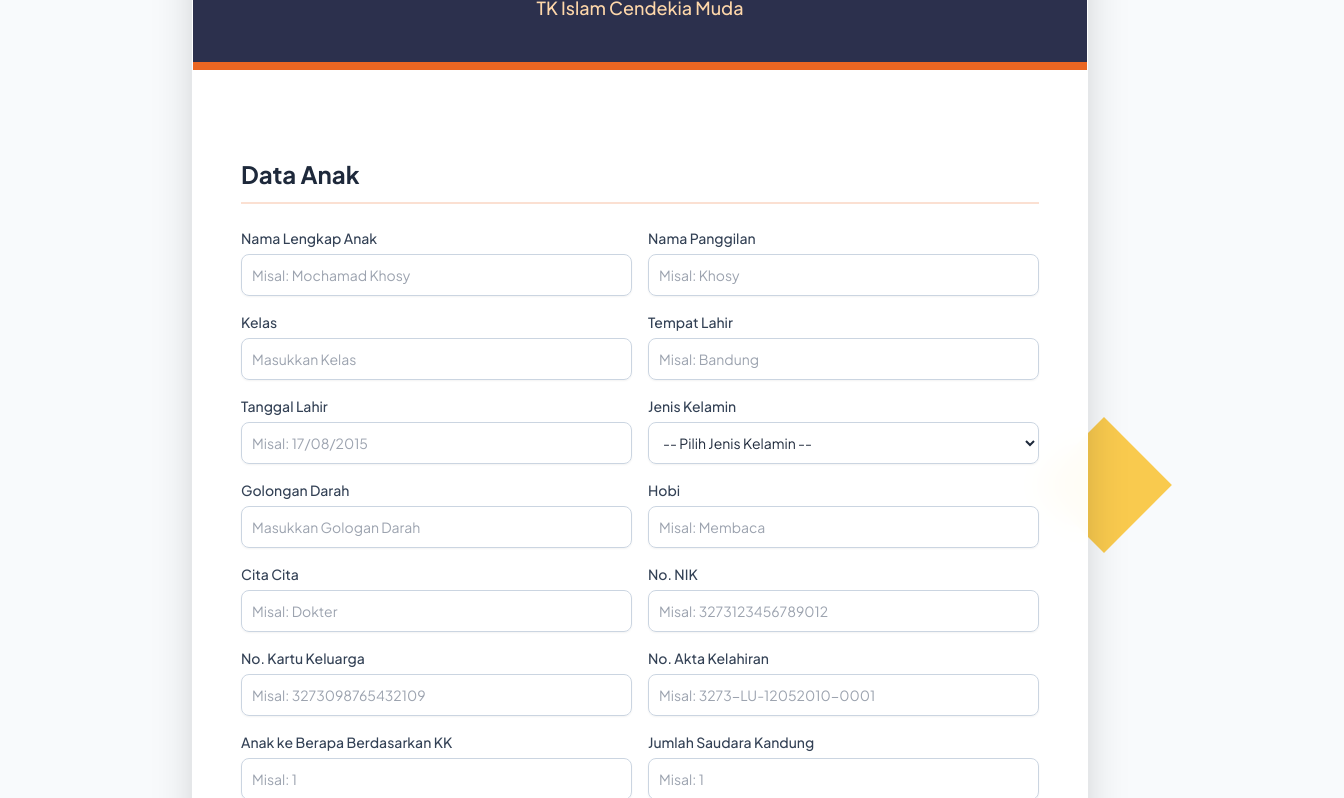
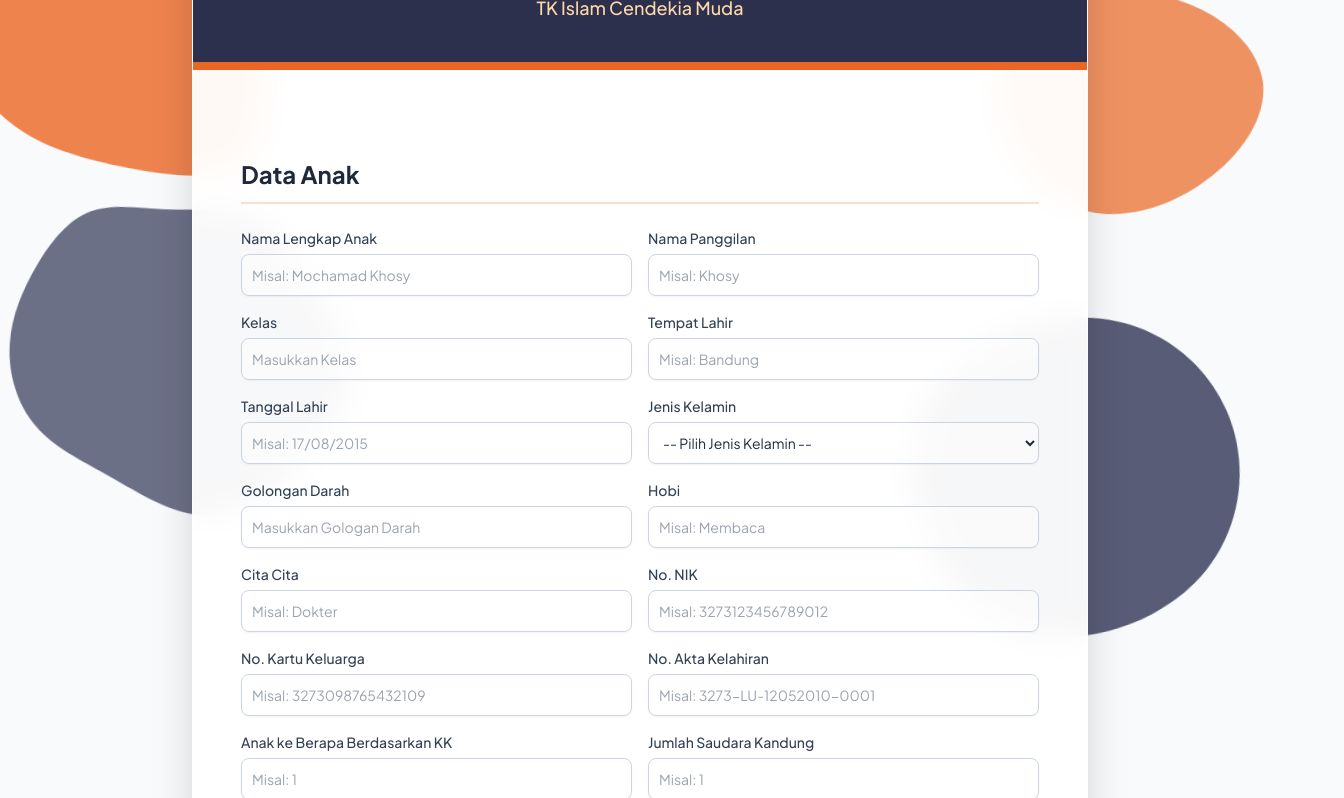
Before and after one commit to khosycm/CRM, a website: page form-tk.html in a window 1280 px wide. Shown: the part 139-937 px from the top of the page, 1344 px wide, since content can reach past the window. Drawn offline with nearby package versions, Linux system fonts and the light colour scheme.

Commit message:
Fix: Scrolling Issue and SVGs Breakdown

```diff
--- a/form-tk.html
+++ b/form-tk.html
@@ -29,16 +29,39 @@
     }
   </script>
 </head>
-<body class="antialiased min-h-screen bg-slate-50 relative overflow-hidden py-10 px-4 sm:px-6 lg:px-8 flex items-center justify-center">
-    <!-- Crisp Geometric Background Shapes -->
-  <div class="absolute top-[-10%] left-[-5%] w-64 h-64 rounded-full bg-tk-orange opacity-90 z-0"></div>
-  <div class="absolute bottom-[-5%] right-[-5%] w-80 h-80 rounded-full bg-tk-blue opacity-90 z-0"></div>
-  <div class="absolute top-[20%] right-[10%] w-24 h-24 rotate-45 bg-amber-400 opacity-80 z-0"></div>
-  <div class="absolute bottom-[20%] left-[10%] w-0 h-0 border-l-[40px] border-r-[40px] border-b-[70px] border-l-transparent border-r-transparent border-b-tk-orange opacity-80 z-0 rotate-12"></div>
-  <div class="absolute top-[40%] left-[5%] w-8 h-8 rounded-full bg-tk-blue opacity-70 z-0"></div>
-  <div class="absolute top-[60%] right-[5%] w-12 h-12 rounded-full border-4 border-tk-orange opacity-70 z-0"></div>
+<body class="antialiased bg-slate-50 relative min-h-screen">
+  <!-- Fixed Background Container for SVGs -->
+  <div class="fixed inset-0 overflow-hidden z-0 pointer-events-none">
+    <!-- Top Left -->
+    <svg class="absolute top-[-10%] left-[-10%] w-[500px] h-[500px] opacity-80" viewBox="0 0 200 200" xmlns="http://www.w3.org/2000/svg" style="animation: float 12s ease-in-out infinite;">
+      <path fill="#EB6622" d="M51.6,-52.1C60.2,-43,55.8,-21.5,56.1,0.3C56.3,22.1,61.3,44.2,52.7,54.6C44.2,65.1,22.1,63.9,2.8,61C-16.5,58.2,-32.9,53.8,-44.9,43.3C-56.8,32.9,-64.3,16.5,-64.9,-0.6C-65.5,-17.7,-59.2,-35.3,-47.3,-44.3C-35.3,-53.3,-17.7,-53.7,1.9,-55.6C21.5,-57.6,43,-61.1,51.6,-52.1Z" transform="translate(100 100)" />
+    </svg>
+    <!-- Bottom Right -->
+    <svg class="absolute bottom-[-10%] right-[-10%] w-[600px] h-[600px] opacity-80" viewBox="0 0 200 200" xmlns="http://www.w3.org/2000/svg" style="animation: float 15s ease-in-out infinite reverse;">
+      <path fill="#313556" d="M43.1,-13.7C49.7,6.2,44.5,30.2,26.6,45.3C8.7,60.3,-22,66.5,-42.9,52.8C-63.8,39.1,-74.9,5.6,-66.1,-17.3C-57.3,-40.3,-28.6,-52.6,-5.2,-50.9C18.3,-49.3,36.6,-33.5,43.1,-13.7Z" transform="translate(100 100)" />
+    </svg>
+    <!-- Top Right -->
+    <svg class="absolute top-[10%] right-[-5%] w-[400px] h-[400px] opacity-70" viewBox="0 0 200 200" xmlns="http://www.w3.org/2000/svg" style="animation: float 10s ease-in-out infinite 2s;">
+      <path fill="#EB6622" d="M54.8,-20.6C60.1,-1.6,45.8,20.9,25.9,35.3C6,49.7,-19.6,55.9,-40.3,43.7C-61,31.4,-76.9,0.6,-69.3,-21.5C-61.8,-43.6,-30.9,-57.1,-3.1,-56.1C24.8,-55.1,49.6,-39.6,54.8,-20.6Z" transform="translate(100 100)" />
+    </svg>
+    <!-- Bottom Left -->
+    <svg class="absolute bottom-[10%] left-[-5%] w-[450px] h-[450px] opacity-70" viewBox="0 0 200 200" xmlns="http://www.w3.org/2000/svg" style="animation: float 18s ease-in-out infinite 1s;">
+      <path fill="#313556" d="M35.4,-52.3C45.7,-48.5,53.6,-38.3,62.5,-26.3C71.5,-14.3,81.5,-0.6,81.9,13.3C82.3,27.2,73.1,41.3,62.1,53.4C51,65.5,38.1,75.6,24.4,76.6C10.8,77.6,-3.7,69.6,-17,63.2C-30.2,56.8,-42.4,52.1,-50.8,43.4C-59.3,34.8,-63.9,22.3,-64.2,10.2C-64.5,-2,-60.5,-13.9,-55.1,-24.8C-49.6,-35.8,-42.7,-45.7,-33.3,-49.8C-23.8,-53.9,-11.9,-52.3,0.3,-52.8C12.6,-53.3,25.2,-56,35.4,-52.3Z" transform="translate(100 100)" />
+    </svg>
+  </div>
 
-  <div class="max-w-4xl w-full relative z-10">
+  <style>
+    @keyframes float {
+      0% { transform: translateY(0px) rotate(0deg) scale(1); }
+      33% { transform: translateY(-30px) rotate(5deg) scale(1.05); }
+      66% { transform: translateY(20px) rotate(-5deg) scale(0.95); }
+      100% { transform: translateY(0px) rotate(0deg) scale(1); }
+    }
+  </style>
+
+  <!-- Scrollable Content Wrapper -->
+  <div class="relative z-10 py-10 px-4 sm:px-6 lg:px-8 flex flex-col items-center justify-center min-h-screen">
+    <div class="max-w-4xl w-full">
     <div class="glass-card rounded-3xl shadow-2xl overflow-hidden">
       <div class="bg-tk-blue border-b-8 border-tk-orange p-10 text-white text-center relative overflow-hidden">
         <div class="absolute top-0 left-0 w-full h-full bg-black opacity-10"></div>
@@ -194,6 +217,7 @@
       });
     });
   </script>
+  </div> <!-- End Scrollable Content Wrapper -->
   <script src="https://cdn.jsdelivr.net/npm/flatpickr"></script>
   <script src="https://cdn.jsdelivr.net/npm/flatpickr/dist/l10n/id.js"></script>
   <script>
```
